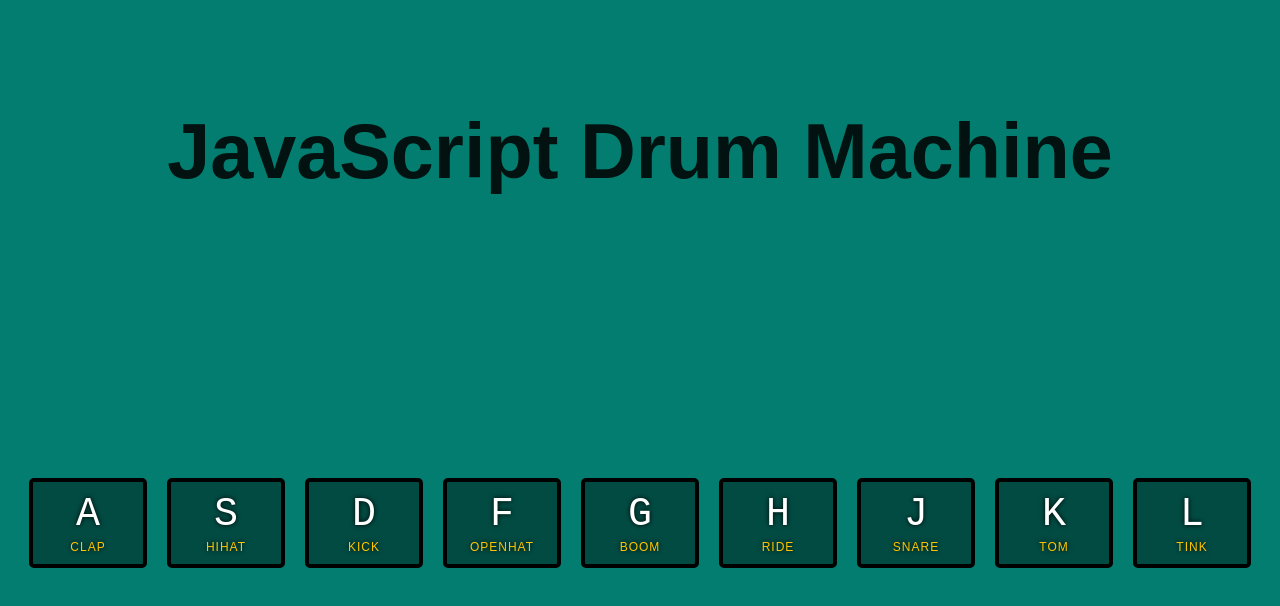
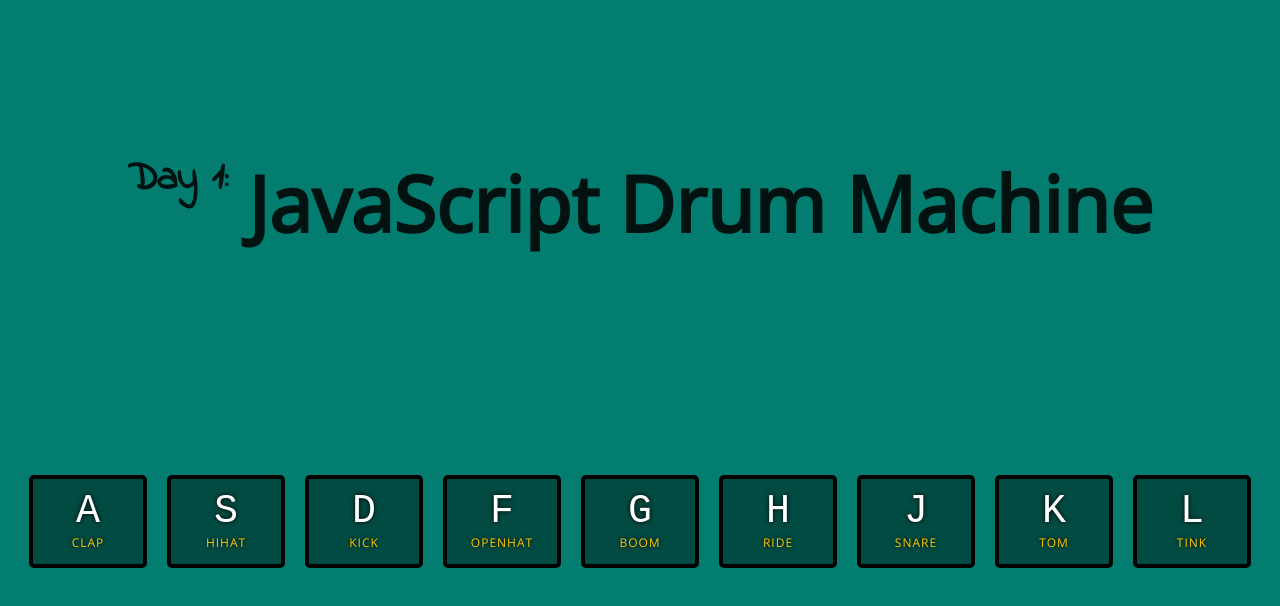
Before and after one commit to Alma-Sanchez/JavaScript30, a plain HTML site: page 01 - JavaScript Drum Kit/index.html in a window 1280 px wide. Drawn offline with nearby package versions, Linux system fonts and the light colour scheme.

Commit message:
Adds readme and adds title to drum kit page

```diff
--- a/01 - JavaScript Drum Kit/index.html
+++ b/01 - JavaScript Drum Kit/index.html
@@ -6,7 +6,7 @@
   <link rel="stylesheet" href="style.css">
 </head>
 <body>
-  <h1>JavaScript Drum Machine</h1>
+    <h1><span class="challengeNumberTitle">Day 1:</span> JavaScript Drum Machine</h1>
 
   <div class="keys">
     <div data-key="65" class="key">
@@ -45,7 +45,11 @@
       <kbd>L</kbd>
       <span class="sound">tink</span>
     </div>
+
   </div>
+
+  <link rel="stylesheet" type="text/css" href="//fonts.googleapis.com/css?family=Open+Sans" /><link rel='stylesheet' href='//fonts.googleapis.com/css?family=Open Sans' type='text/css' />
+  <link href="https://fonts.googleapis.com/css?family=Indie+Flower&display=swap" rel="stylesheet">
 
   <audio data-key="65" src="sounds/clap.wav"></audio>
   <audio data-key="83" src="sounds/hihat.wav"></audio>
@@ -56,6 +60,7 @@
   <audio data-key="74" src="sounds/snare.wav"></audio>
   <audio data-key="75" src="sounds/tom.wav"></audio>
   <audio data-key="76" src="sounds/tink.wav"></audio>
+
 
 <script>
   const keys = document.querySelectorAll('.key');
--- a/01 - JavaScript Drum Kit/style.css
+++ b/01 - JavaScript Drum Kit/style.css
@@ -6,20 +6,33 @@ html {
 body,html {
   margin: 0;
   padding: 0;
-  font-family: sans-serif;
+  font-family: Open Sans;
+  min-width: 680px;
+}
+
+span {
+  vertical-align: top;
 }
 
 h1 {
+  margin: 0;
+  margin-top: 150px;
+  padding: 0;
   text-align: center;
   font-size: 58pt;
+  color: #011210;
+}
+
+.challengeNumberTitle {
   padding-top: 55px;
-  color: #011210;
+  font-family: 'Indie Flower', cursive;
+  font-size: 30pt;
 }
 
 .keys {
   display: flex;
   flex: 1;
-  min-height: 550px;
+  min-height: 530px;
   align-items: center;
   justify-content: center;
 }
@@ -55,3 +68,9 @@ kbd {
   letter-spacing: .1rem;
   color: #ffc600;
 }
+
+footer {
+  position: absolute;
+  bottom: 30px;
+  left: 48%;
+}
```
Also changed, not shown: 1 other file.
